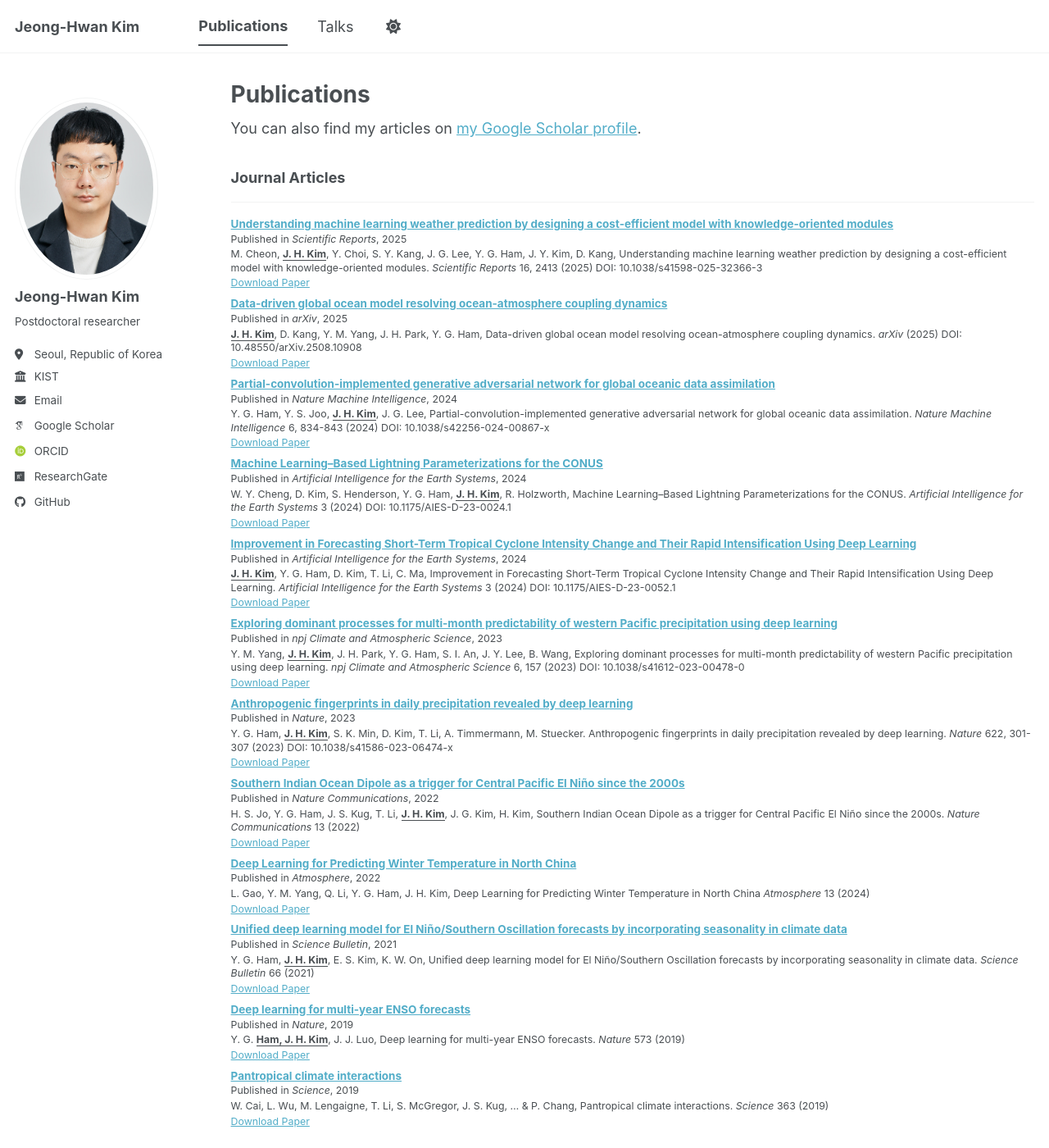
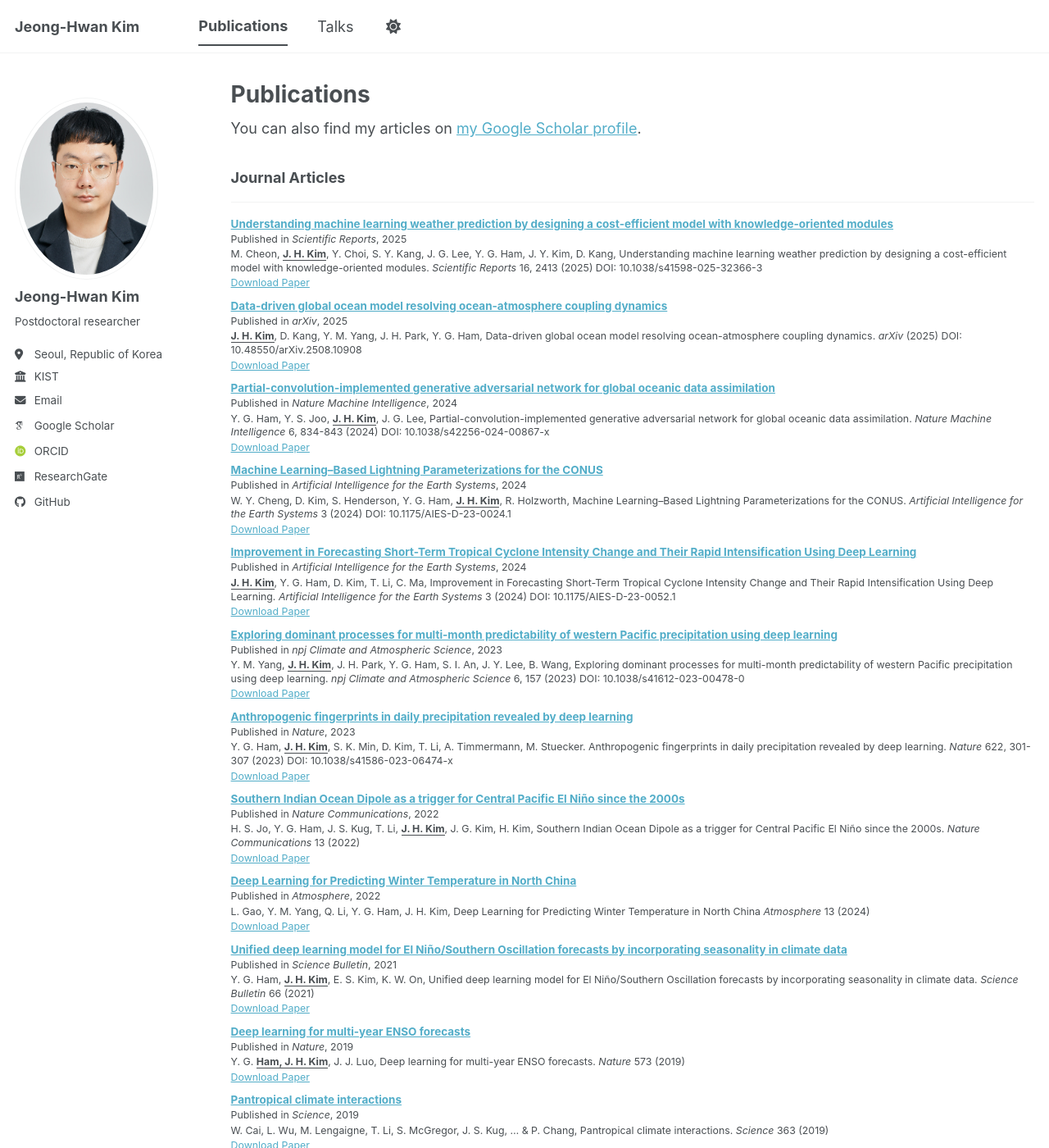
Before and after one commit to jeonghwan723/jeonghwan723.github.io, a Jekyll site: the page built from _pages/publications.html, in a window 1280 px wide and 1400 px high. Shown: the whole window at 82% size. Built offline with Jekyll 4.4.1, drawn with Linux system fonts in a browser that asks for light colours; some web fonts are replaced; a script bundle is joined from its source files by our own code; library files that are not in the unit come from our copies.

Commit message:
Update _publications.scss

```diff
--- a/_sass/layout/_publications.scss
+++ b/_sass/layout/_publications.scss
@@ -10,7 +10,7 @@
 
   .archive__item-title {
     font-size: $type-size-6;
-    margin-top: 0.6em;
+    margin-top: 0.8em;
     margin-bottom: 0.2em;
     line-height: 1.2;
   }
```
